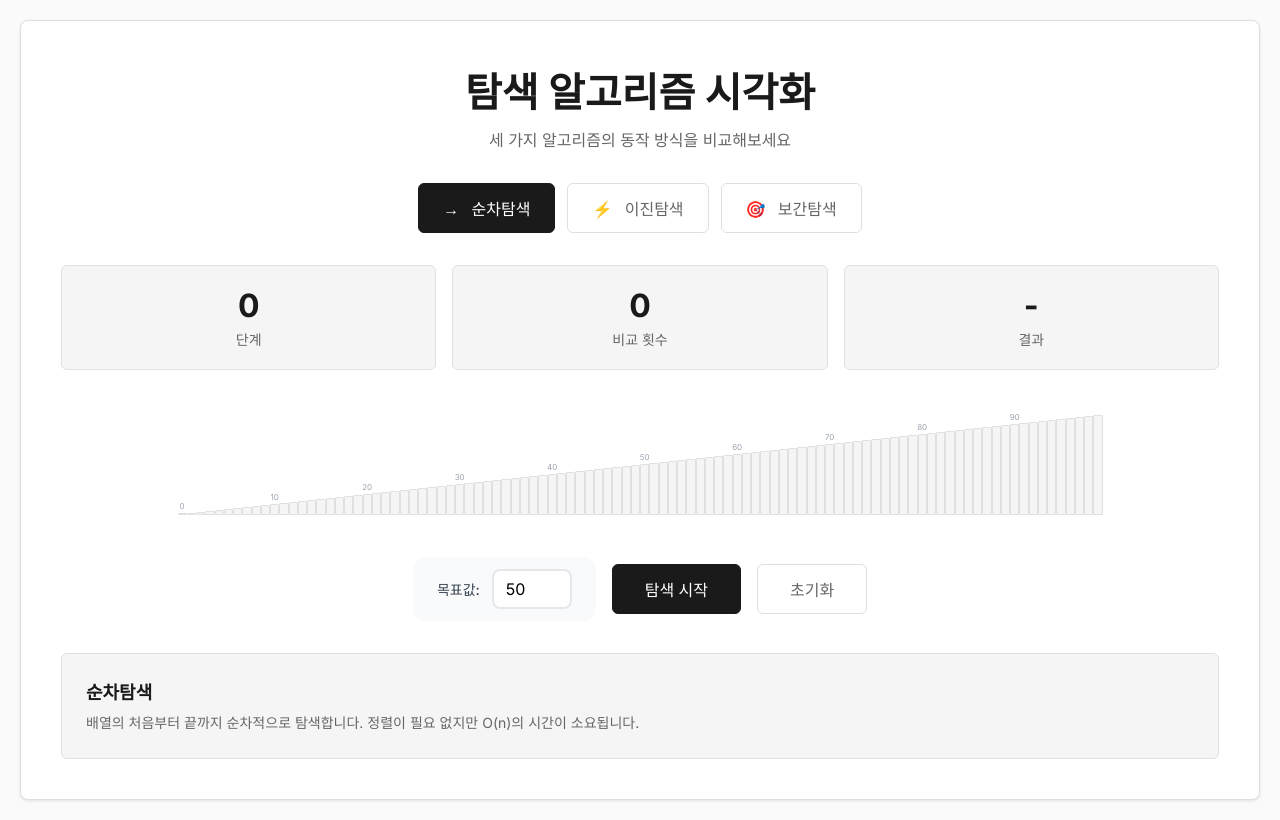
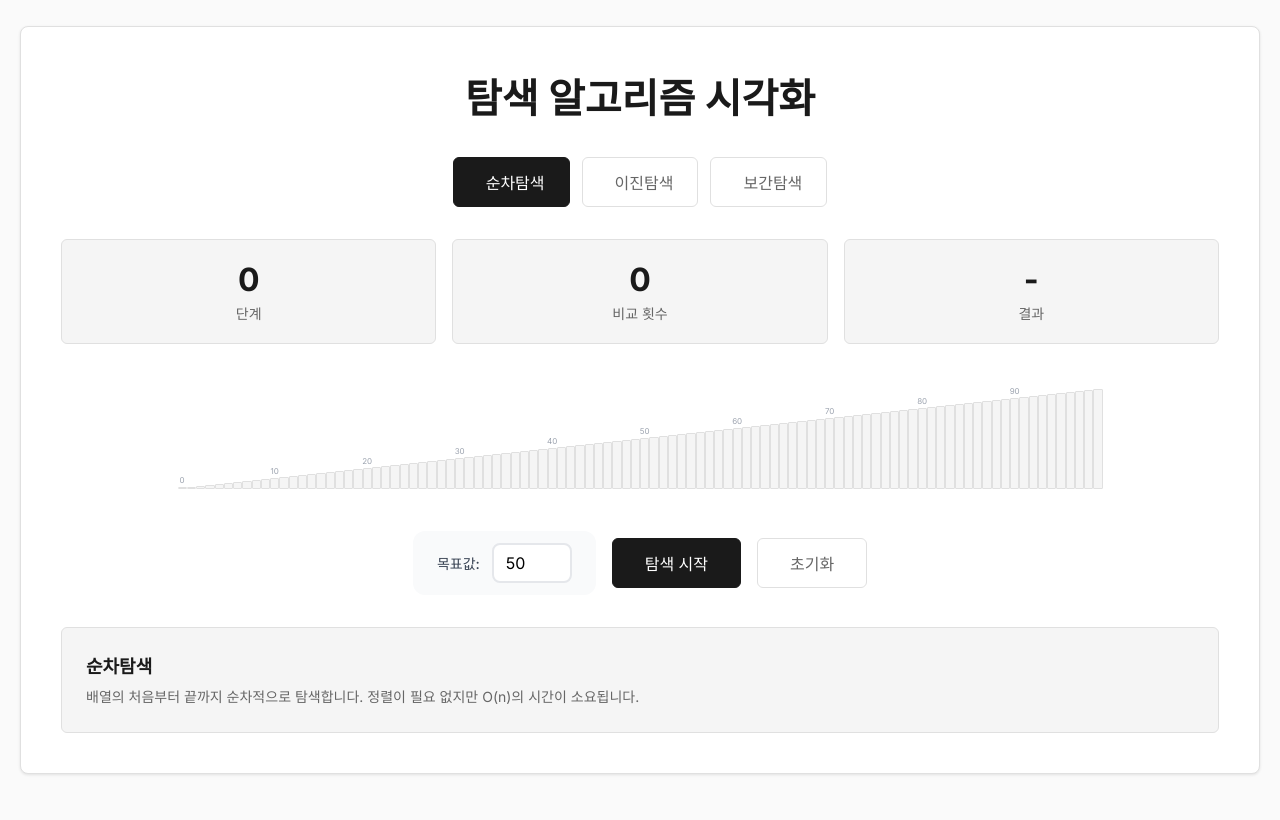
Before and after one commit to Idontlikealpaca/idlaltpc.visualizer--informatics, a plain HTML site: page index.html in a window 1280 px wide. Drawn offline with Linux system fonts and the light colour scheme.

Commit message:
아이콘 삭제

```diff
--- a/index.html
+++ b/index.html
@@ -12,21 +12,20 @@
             <!-- Header -->
             <div class="header">
                 <h1 class="title">탐색 알고리즘 시각화</h1>
-                <p class="subtitle">세 가지 알고리즘의 동작 방식을 비교해보세요</p>
             </div>
 
             <!-- Algorithm Tabs -->
             <div class="tabs">
                 <button class="tab-btn active" data-algorithm="linear">
-                    <span class="tab-icon">→</span>
+                    <span class="tab-icon"></span>
                     순차탐색
                 </button>
                 <button class="tab-btn" data-algorithm="binary">
-                    <span class="tab-icon">⚡</span>
+                    <span class="tab-icon"></span>
                     이진탐색
                 </button>
                 <button class="tab-btn" data-algorithm="interpolation">
-                    <span class="tab-icon">🎯</span>
+                    <span class="tab-icon"></span>
                     보간탐색
                 </button>
             </div>
```
